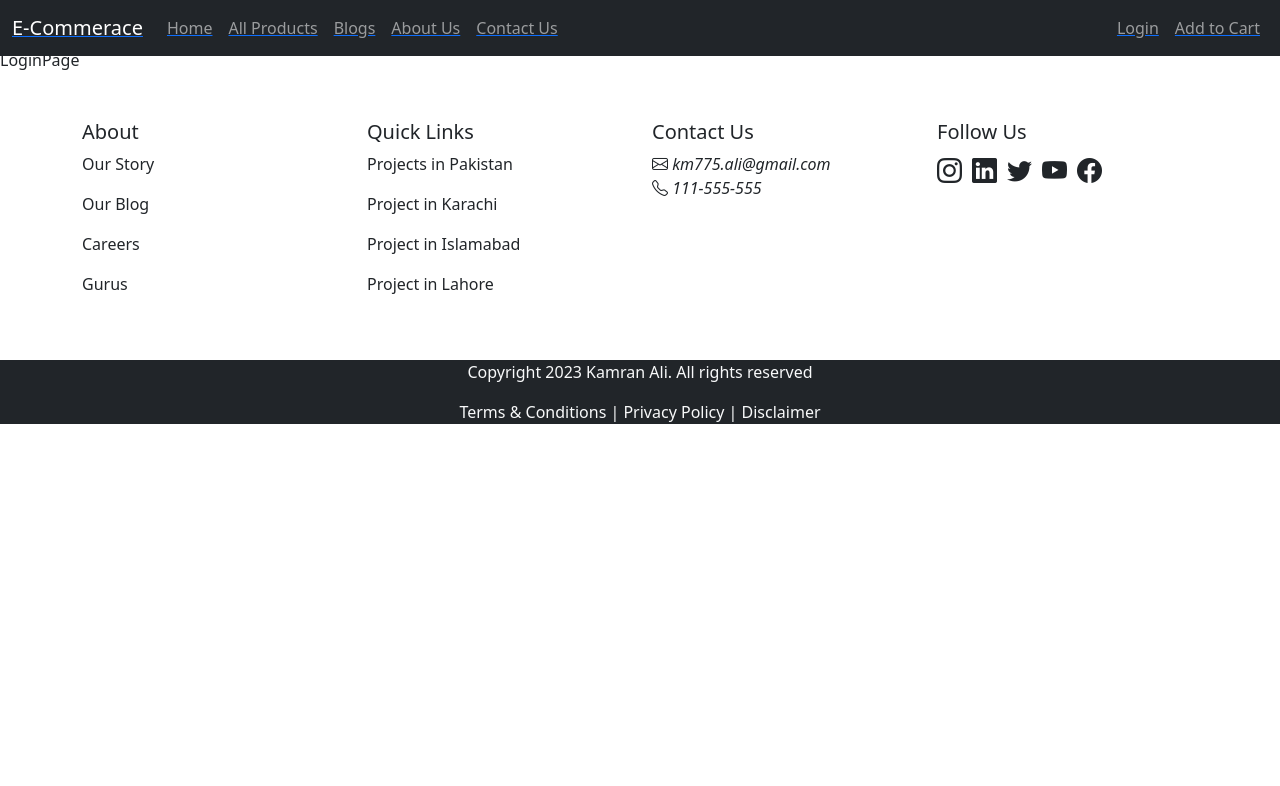
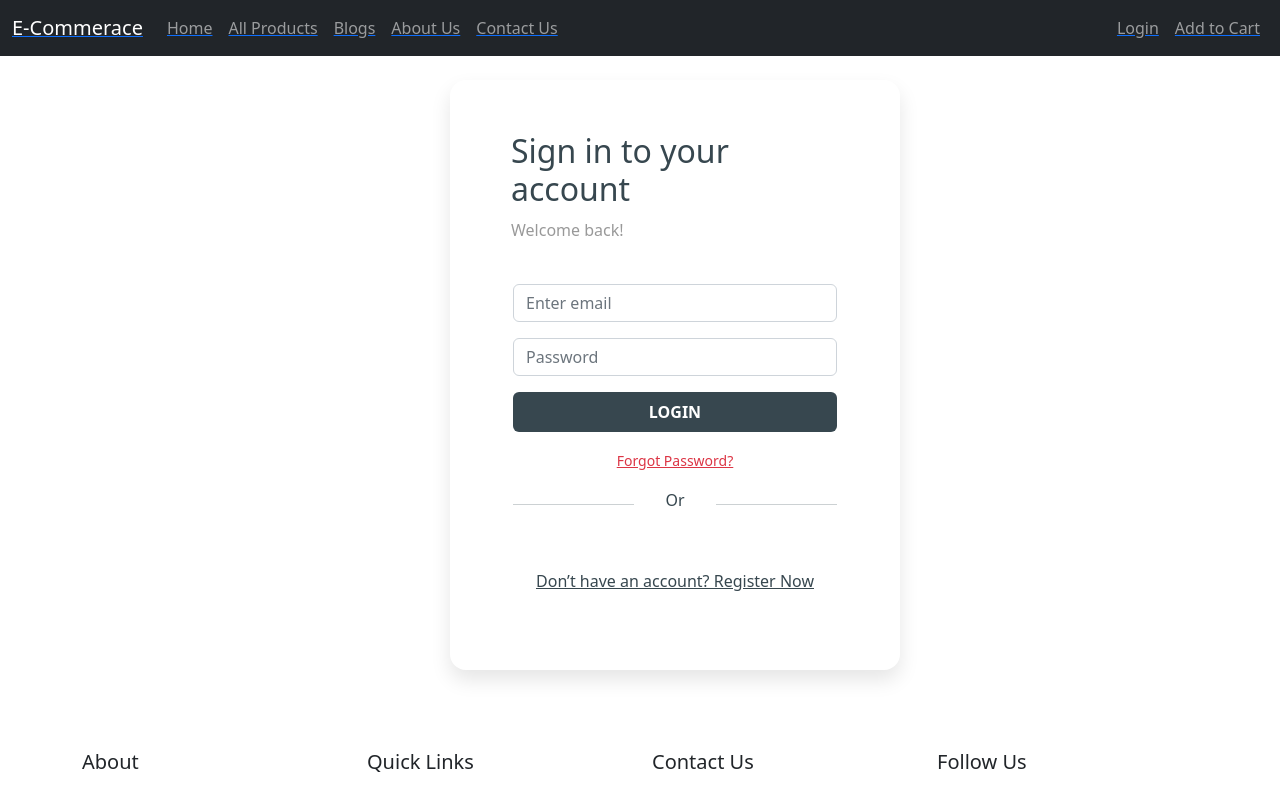
Before and after one commit to kamranalig/Ecommrace_Project, a React (Create React App) app: page /login in a window 1280 px wide. Shown: the top 786 px of the page. Built offline with nearby package versions, Linux system fonts and the light colour scheme.

Commit message:
login form

```diff
--- /dev/null
+++ b/src/Pages/auth/LoginForm.module.scss
@@ -0,0 +1,36 @@
+@import "../../global.scss";
+.container{
+    width: 450px;
+    margin: 80px 450px;
+    border-radius: 16px;
+    color: $limedSpruce ;
+    box-shadow: rgba(0, 0, 0, 0.1) 0px 10px 20px;
+    .section{
+        padding: 52px 51px 61px;
+        .text_heading{
+            margin-left: 10px;
+           }
+           .text{
+               margin: 0px;
+               font-weight: 400;
+               font-size: 1rem;
+               line-height: 1.7;
+               color: #999;
+               margin-left: 10px;
+               margin-bottom: 40px;
+           }
+           .btn_bg{
+            width: 100%;
+            background-color: #37474f;
+            border: none;
+            color: #fff;
+            font-weight: bold;
+            border-radius: 6px;
+            padding: 8px;
+            text-transform: uppercase;
+           }
+           .register_text{
+            color: $limedSpruce;
+           }
+    }
+}
--- a/src/Pages/auth/LoginPage.jsx
+++ b/src/Pages/auth/LoginPage.jsx
@@ -1,8 +1,84 @@
-import React from 'react';
+import React, { useState, useEffect } from 'react';
+import { Link } from 'react-router-dom';
+import styles from "./LoginForm.module.scss";
+const LoginPage = () => {
+  const [login, setLogin] = useState({ email: "", password: "", });
+  const [formError, setFormError] = useState({})
 
-const LoginPage = () => {
+  const validation = (login) => {
+    let errors = {};
+    if (!login.email) {
+      errors.email = "Email Required"
+    }
+    if (!login.password) {
+      errors.password = "Password Required"
+    }
+    return errors;
+  }
+
+  const handlerSubmit = (e) => {
+    e.preventDefault();
+    console.log("Submitted");
+    setFormError(validation(login));
+  }
+  const handleChange = (e) => {
+    setLogin({ ...login, [e.target.name]: e.target.value })
+  }
+
+  useEffect(() => {
+    if (Object.keys(formError).length === 0 && (login.email !== "" && login.password !== "")) {
+      alert("You Are Login");
+    }
+  }, [formError])
+
   return (
-    <div>LoginPage</div>
+    <div className={styles.container}>
+      <div className={styles.section}>
+        <div className="modal-content">
+          <h2 className={styles.text_heading} >Sign in to your account</h2>
+          <h6 className={styles.text}>Welcome back!</h6>
+          <div className='container'>
+            <div className="modal-body">
+              <form onSubmit={handlerSubmit}>
+                <div className="form-group mb-3">
+                  <input
+                    type="email"
+                    className="form-control"
+                    placeholder="Enter email"
+                    name='email'
+                    value={login.email}
+                    onChange={handleChange} />
+                  {formError.email && <p className='text-danger'>{formError.email}</p>}
+                </div>
+
+                <div className="form-group mb-3">
+                  <input
+                    type="password"
+                    className="form-control"
+                    placeholder="Password"
+                    name='password'
+                    value={login.password}
+                    onChange={handleChange} />
+                  {formError.password && <p className='text-danger'>{formError.password}</p>}
+                </div>
+
+                <button className={styles.btn_bg}>Login</button>
+              </form>
+              <div className='text-center mt-3 mb-3'>
+                <small id="emailHelp" ><Link to="/forget" className='text-danger'>Forgot Password?</Link></small>
+              </div>
+              <div className='row'>
+                <div className="col-5"> <hr /> </div>
+                <div className="col-2 text-center"> Or </div>
+                <div className="col-5"> <hr /> </div>
+              </div>
+              <p className='text-center mt-5'> <Link to="/register" className={styles.register_text}> Don’t have an account? Register Now</Link></p>
+
+            </div>
+          </div>
+        </div>
+      </div>
+    </div>
   )
 }
 
```
